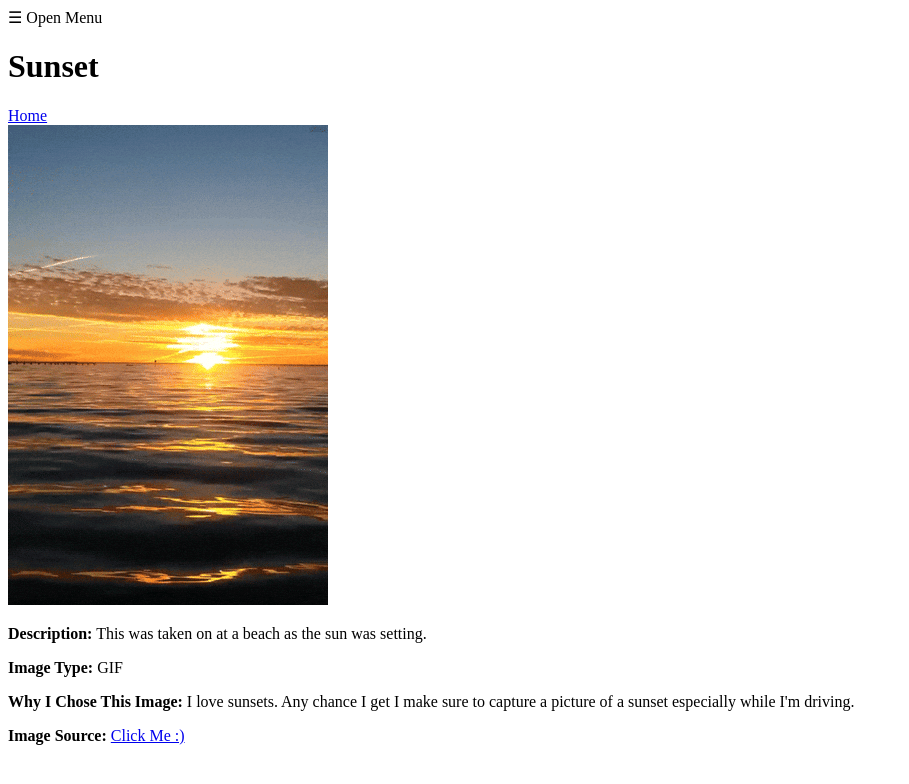
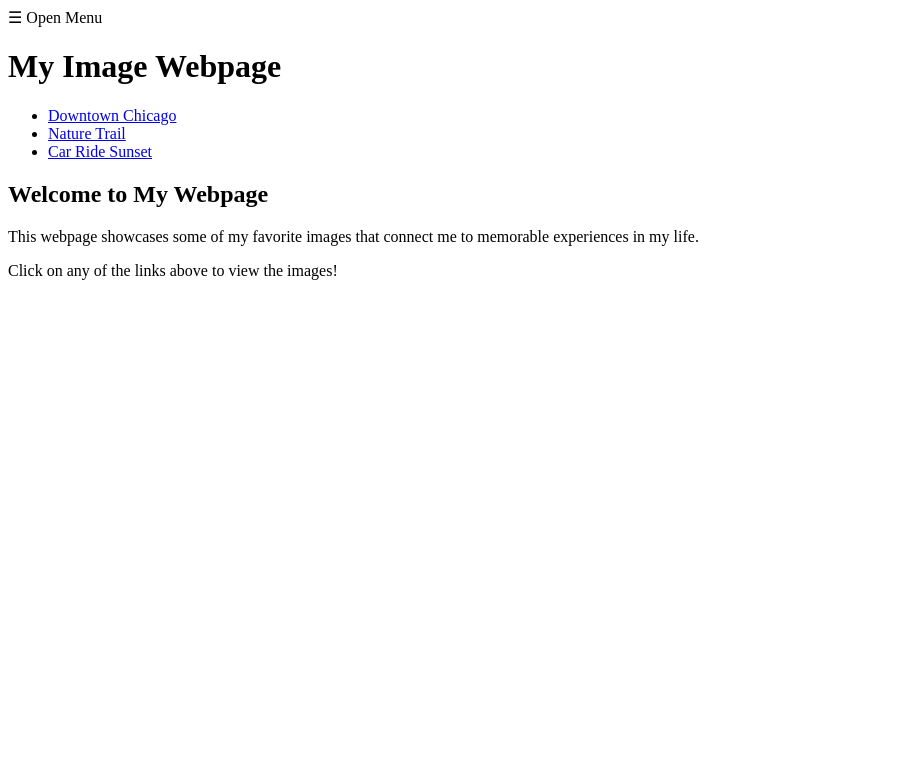
Before and after one commit to samyathecreator/csit121work, a plain HTML site: page lab08/index.html in a window 1280 px wide. Shown: the whole page, without its empty margins (0-909 px from the left). Drawn offline with Linux system fonts and the light colour scheme.

Commit message:
Update index.html

```diff
--- a/lab08/index.html
+++ b/lab08/index.html
@@ -3,7 +3,7 @@
 <head>
     <meta charset="UTF-8">
     <meta name="viewport" content="width=device-width, initial-scale=1.0">
-    <title>Sunset</title>
+    <title>Image Webpage Showcase</title>
     <link rel="stylesheet" href="style.css">
     <script>
         function openNav() {
@@ -25,25 +25,28 @@
             <a href="index.html">Home</a>
             <a href="chicago.html">Downtown Chicago</a>
             <a href="nature.html">Nature Trail</a>
-            <a href="sunset.html">Car ride sunset</a>
+            <a href="sunset.html">Car Ride Sunset</a>
         </div>
     </div>
 
+
     <header>
-        <h1>Sunset</h1>
+        <h1>My Image Webpage</h1>
         <nav>
-            <a href="index.html">Home</a>
+            <ul>
+                <li><a href="chicago.html">Downtown Chicago</a></li>
+                <li><a href="nature.html">Nature Trail</a></li>
+                <li><a href="sunset.html">Car Ride Sunset</a></li>
+            </ul>
         </nav>
     </header>
 
     <main>
-        <img src="images/giphy.gif" alt="Sunset">
-        <p><strong>Description:</strong> This was taken on at a beach as the sun was setting.</p>
-        <p><strong>Image Type:</strong> GIF</p>
-        <p><strong>Why I Chose This Image:</strong> I love sunsets. Any chance I get I make sure to capture a picture of a sunset especially while I'm driving.</p>
-        <p><strong>Image Source:</strong>
-            <a href="https://giphy.com/gifs/landscape-S67m7E7yH5Wta" target="_blank">Click Me :)</a>
-        </p>
+        <section class="intro-section">
+            <h2>Welcome to My Webpage</h2>
+            <p>This webpage showcases some of my favorite images that connect me to memorable experiences in my life.</p>
+            <p>Click on any of the links above to view the images!</p>
+        </section>
     </main>
 
     <script src="script.js"></script>
```
